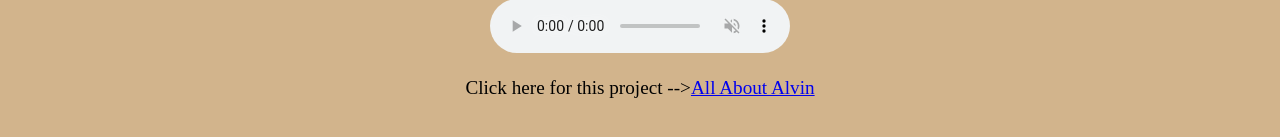
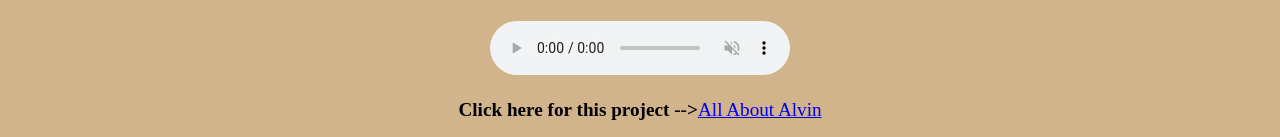
Before and after one commit to 220926-Java-Angular-NG/html-Alvin-hw, a plain HTML site: page index.html in a window 1280 px wide. Shown: the part 901-1038 px from the top of the page. Drawn offline with Linux system fonts and the light colour scheme.

Commit message:
Third Draft
Tried to add more tags

```diff
--- a/index.html
+++ b/index.html
@@ -44,7 +44,6 @@ left: 83%;
                 </ul>
             </p>
         </div>
-
 
         <div style ="text-align: center;">
             <h2>Games I enjoyed</h2>
@@ -93,12 +92,6 @@ left: 83%;
         </div>
 
 
-
-
-
-
-
-
         <div style = "text-align: right;">
             <h2> How well did I do?</h2>
             <form>
@@ -110,7 +103,6 @@ left: 83%;
                         <option value ="Really Great">Really Great</option>
                     </select>
             </form>
-
         </div>
 
         <p style ="float: right;">
@@ -124,14 +116,16 @@ left: 83%;
             <img src = "Frame3.png" class ="frame">
 
         </p>
-<hr>
+
+        <hr>
+        <br>
 
         <div style = "text-align:center;">
             <audio controls autoplay loop muted>
                 <source src="Danny Baranowsky - Crypt of the Necrodancer OST - 01 Tombtorial (Tutorial).mp3" type="audio/mp3">
 
             </audio>
-            <p>Click here for this project --><a href= "https://github.com/220926-Java-Angular-NG/html-Alvin-hw", target="_blank">All About Alvin</a></p>
+            <p><Strong>Click here for this project --></Strong><a href= "https://github.com/220926-Java-Angular-NG/html-Alvin-hw", target="_blank">All About Alvin</a></p>
         </div>
     </body>
 
```
